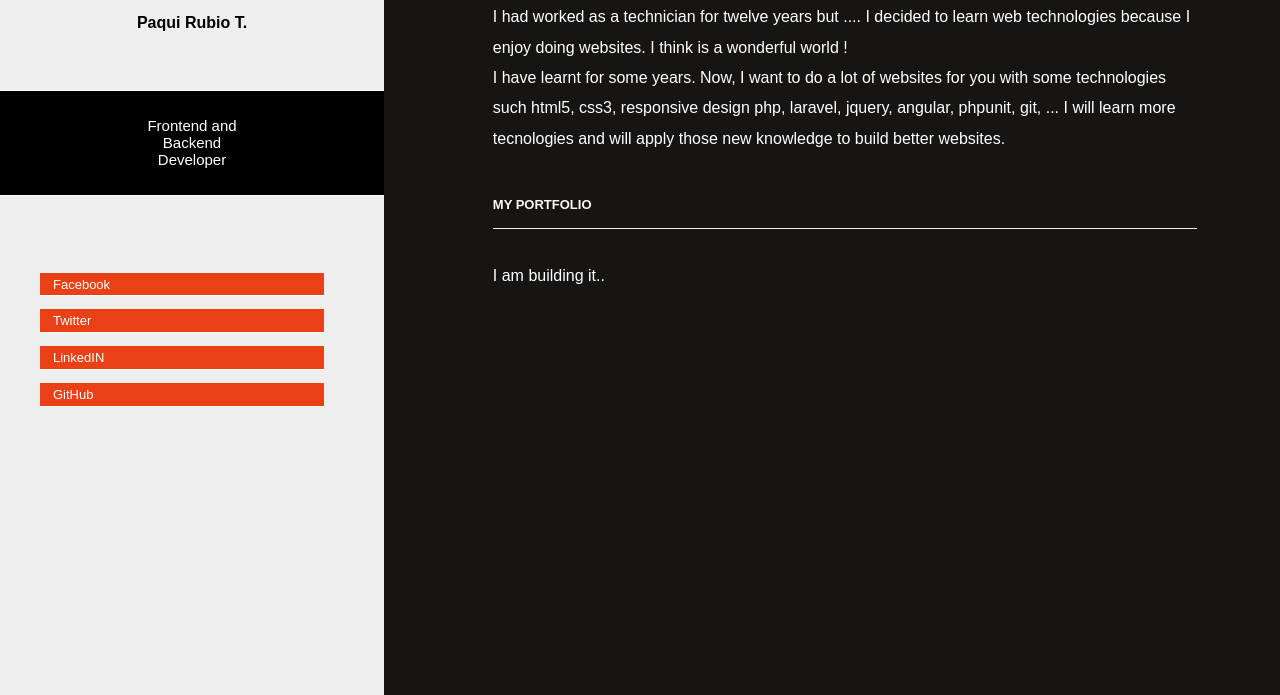
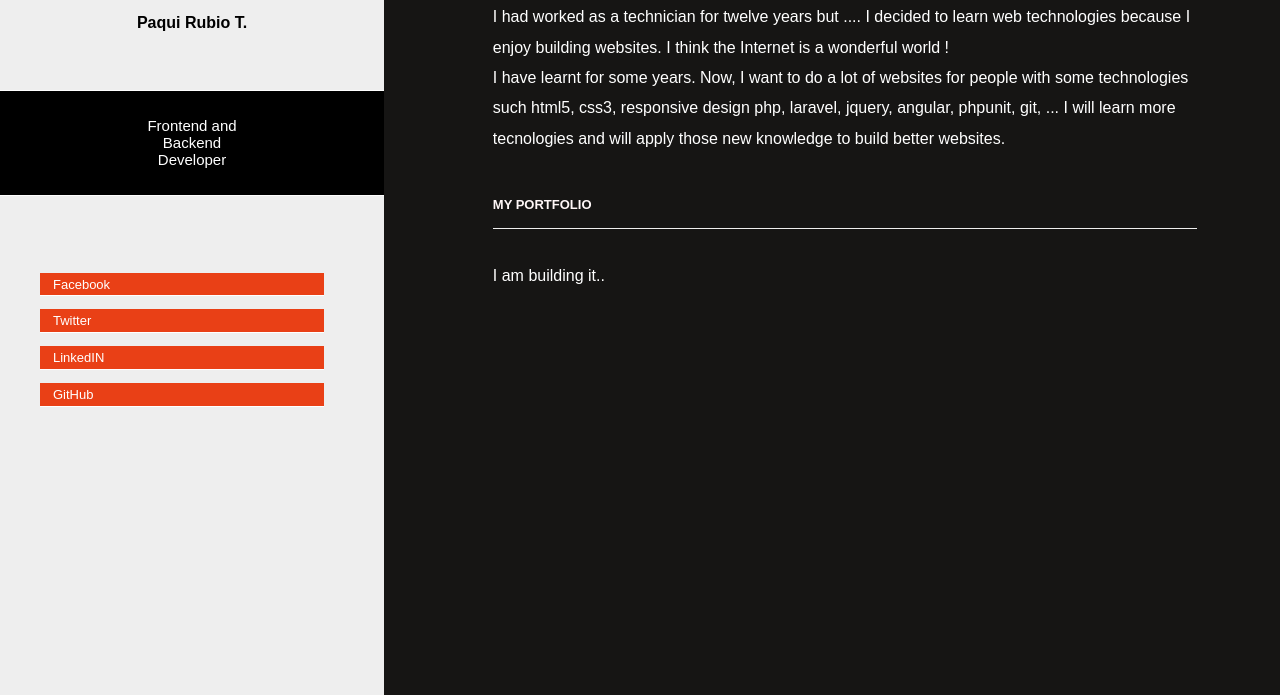
Before and after one commit to prubiot/portfolio, a plain HTML site: page index.html in a window 1280 px wide. Shown: the part 105-800 px from the top of the page. Drawn offline with Linux system fonts and the light colour scheme.

Commit message:
To change the content

```diff
--- a/index.html
+++ b/index.html
@@ -70,8 +70,8 @@
     <div class="bloque">
 
       <h3>I am a spanish developer</h3>
-      <p>I had worked as a technician for twelve years but .... I decided to learn web technologies because I enjoy doing websites. I think is a wonderful world !<br/>
-      I have learnt for some years. Now, I want to do a lot of websites for you with some technologies such html5, css3, responsive design php, laravel, jquery, angular, phpunit, git, ... I will learn more tecnologies and will apply those new knowledge to build better websites.
+      <p>I had worked as a technician for twelve years but .... I decided to learn web technologies because I enjoy building websites. I think the Internet is a wonderful world !<br/>
+      I have learnt for some years. Now, I want to do a lot of websites for people with some technologies such html5, css3, responsive design php, laravel, jquery, angular, phpunit, git, ... I will learn more tecnologies and will apply those new knowledge to build better websites.
 
       </p>
     </div>
```
